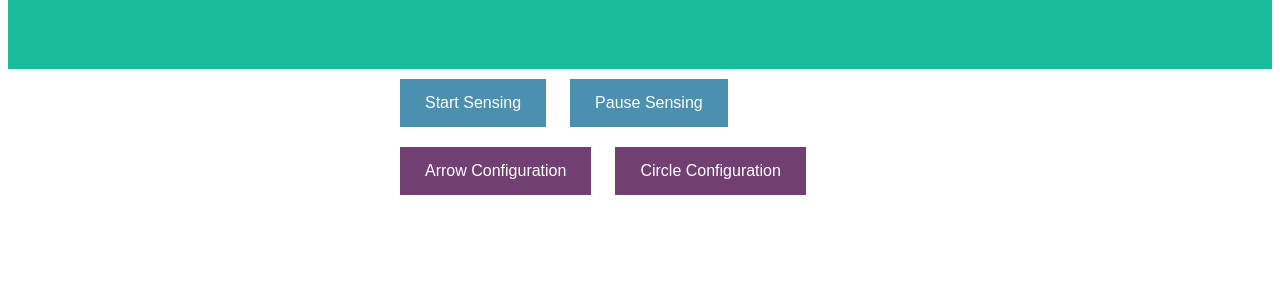
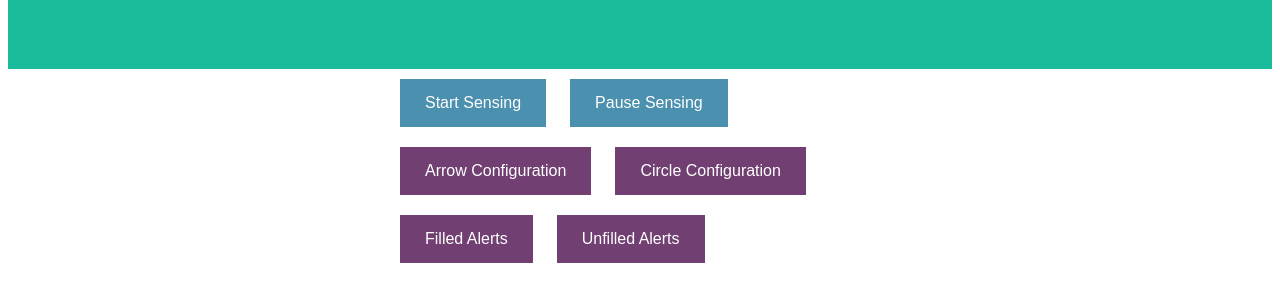
Before and after one commit to tejpatel0/SmartHelmet, a plain HTML site: page Pi/UI/index.html in a window 1280 px wide. Shown: the part 272-574 px from the top of the page. Drawn offline with nearby package versions, Linux system fonts and the light colour scheme.

Commit message:
Toggle shape fill

```diff
--- a/Pi/UI/index.html
+++ b/Pi/UI/index.html
@@ -53,11 +53,41 @@
             <input type="button" class="buttonFunction" value="Pause Sensing" onclick="turnOff()">
             <input type="button" class="buttonMode" value="Arrow Configuration" onclick="changeToArrows()">
             <input type="button" class="buttonMode" value="Circle Configuration" onclick="changeToCircles()">
+            <input type="button" class="buttonMode" value="Filled Alerts" onclick="changeToFill()">
+            <input type="button" class="buttonMode" value="Unfilled Alerts" onclick="changeToUnfill()">
         </form>
     </div>
     </body>
 </html>
 <script>
+
+function changeToFill(){
+    $.ajax({
+        url: 'http://raspberrypi.local:8000/api/changeFill/on',
+        type: "GET",
+        dataType: "json",
+        success: function (data) {
+            console.log(data);
+        },
+        error: function (error) {
+            console.log(`Error ${error}`);
+        }
+    });
+}
+
+function changeToUnfill(){
+    $.ajax({
+        url: 'http://raspberrypi.local:8000/api/changeFill/off',
+        type: "GET",
+        dataType: "json",
+        success: function (data) {
+            console.log(data);
+        },
+        error: function (error) {
+            console.log(`Error ${error}`);
+        }
+    });
+}
 
 function changeToArrows(){
     $.ajax({
```
Also changed, not shown: Pi/UI/application.js (+10 -0 lines).
